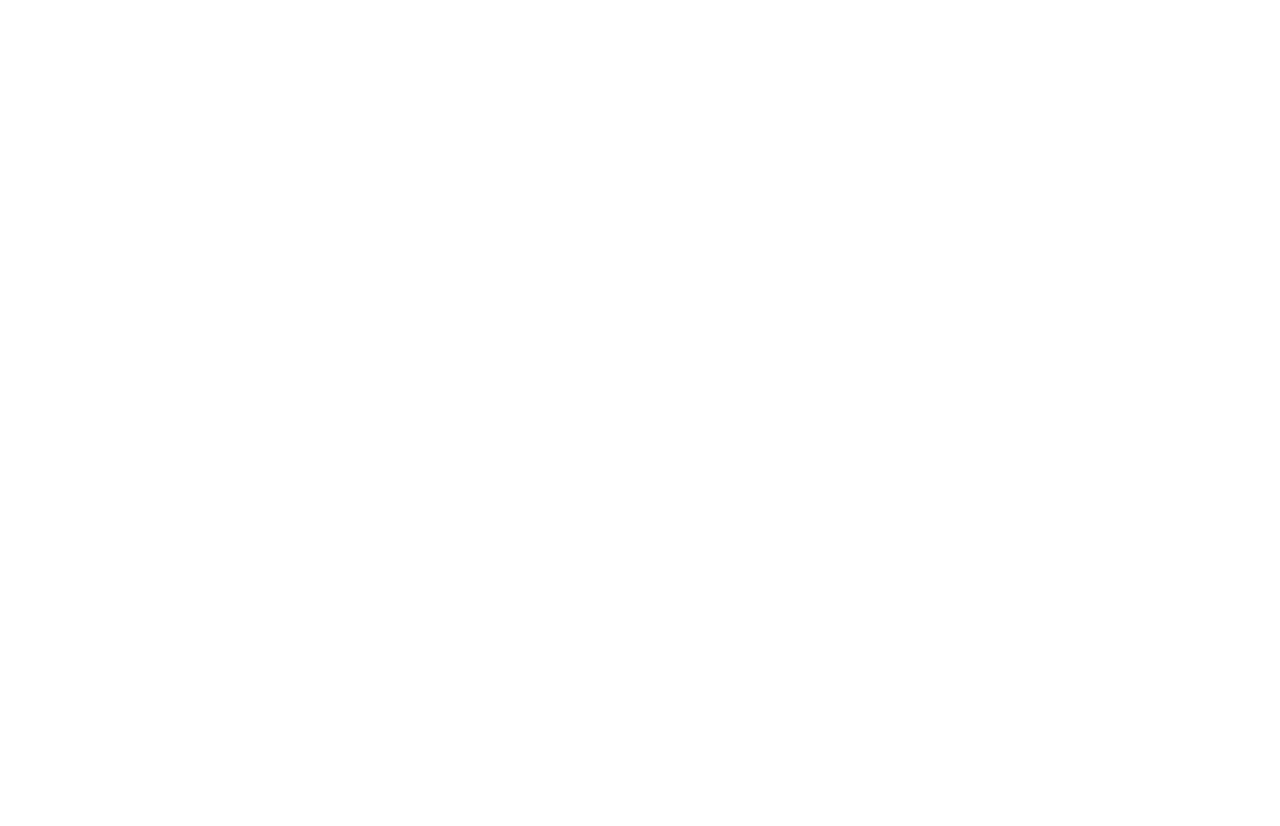
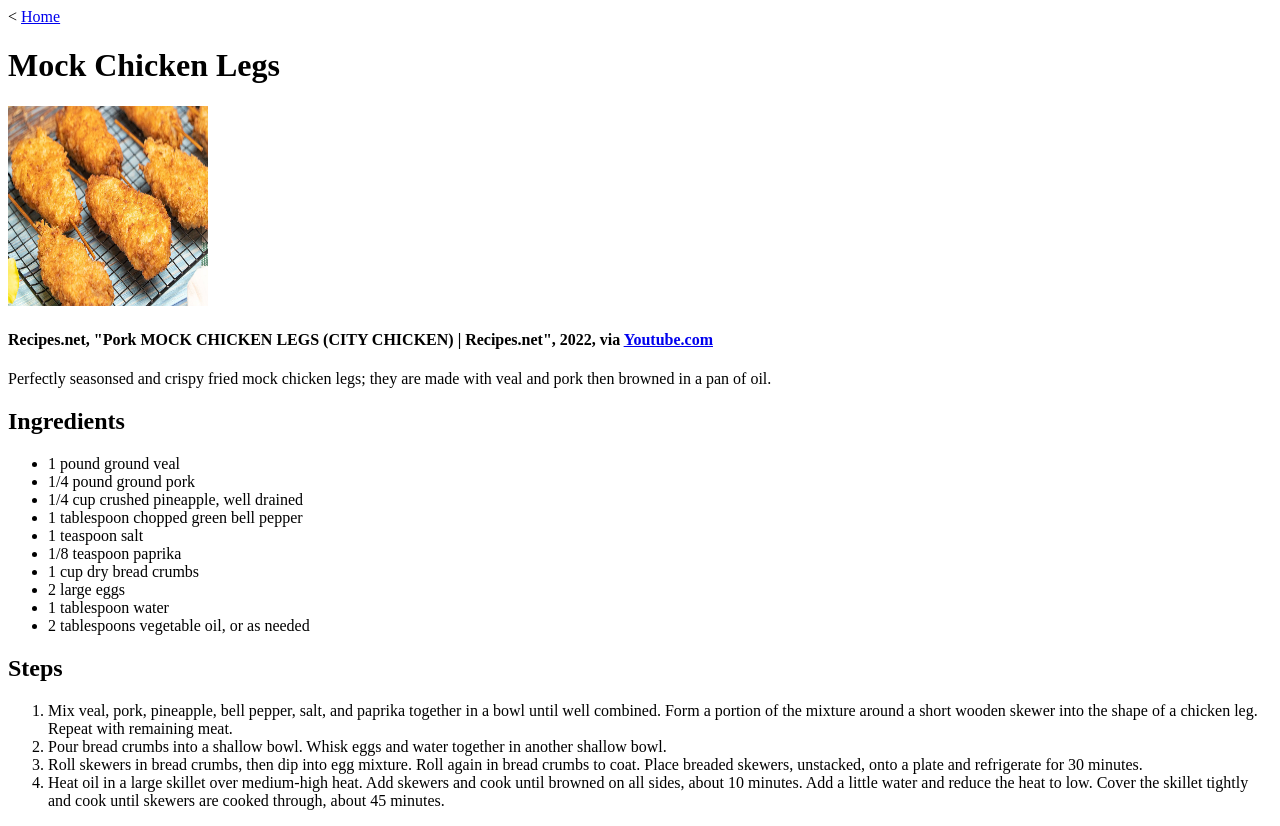
Before and after one commit to Saiveon/odin-recipes, a plain HTML site: page recipes/chicken_nachos.html in a window 1280 px wide. Before the commit the page ends 800 px from the top, so only its background shows below. Drawn offline with Linux system fonts and the light colour scheme.

Commit message:
copy and pasted my code from mock chicken to chicken nachos as a tempalte

```diff
--- a/recipes/chicken_nachos.html
+++ b/recipes/chicken_nachos.html
@@ -5,7 +5,36 @@
     <meta name="viewport" content="width=device-width, initial-scale=1.0">
     <title>Chicken Nachos</title>
 </head>
-<body>
+<<body>
+    <a href="./../index.html">Home</a>
 
+    <h1>Mock Chicken Legs</h1>
+    <img src="./../images/mock_chicken_leg_dancing.jpg" width="200" height="200" alt="Pork Mock Chicken Legs">
+    <h4> Recipes.net, "Pork MOCK CHICKEN LEGS (CITY CHICKEN) | Recipes.net", 2022, via
+        <a href="https://www.youtube.com/watch?v=eFFtVjz-6DM" target="_blank" ref="noopener noreferrer">Youtube.com</a>
+    </h1>
+    <p>Perfectly seasonsed and crispy fried mock chicken legs; they are made with veal and pork then browned in a pan of oil.</p>
+
+    <h2>Ingredients</h2>
+    <ul>
+        <li>1 pound ground veal</li>
+        <li>1/4 pound ground pork</li>
+        <li>1/4 cup crushed pineapple, well drained</li>
+        <li>1 tablespoon chopped green bell pepper</li>
+        <li>1 teaspoon salt</li>
+        <li>1/8 teaspoon paprika</li>
+        <li>1 cup dry bread crumbs</li>
+        <li>2 large eggs</li>
+        <li>1 tablespoon water</li>
+        <li>2 tablespoons vegetable oil, or as needed</li>
+    </ul>
+
+    <h2>Steps</h2>
+    <ol>
+        <li>Mix veal, pork, pineapple, bell pepper, salt, and paprika together in a bowl until well combined. Form a portion of the mixture around a short wooden skewer into the shape of a chicken leg. Repeat with remaining meat.</li>
+        <li>Pour bread crumbs into a shallow bowl. Whisk eggs and water together in another shallow bowl.</li>
+        <li>Roll skewers in bread crumbs, then dip into egg mixture. Roll again in bread crumbs to coat. Place breaded skewers, unstacked, onto a plate and refrigerate for 30 minutes.</li>
+        <li>Heat oil in a large skillet over medium-high heat. Add skewers and cook until browned on all sides, about 10 minutes. Add a little water and reduce the heat to low. Cover the skillet tightly and cook until skewers are cooked through, about 45 minutes.</li>
+    </ol>
 </body>
 </html>
```
